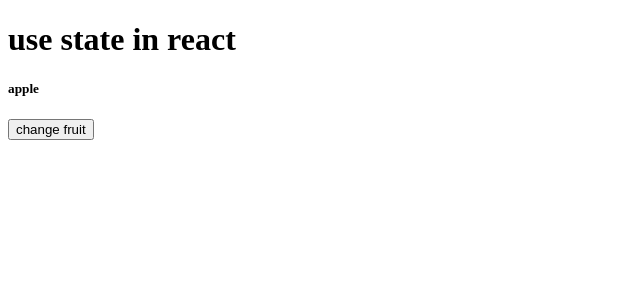
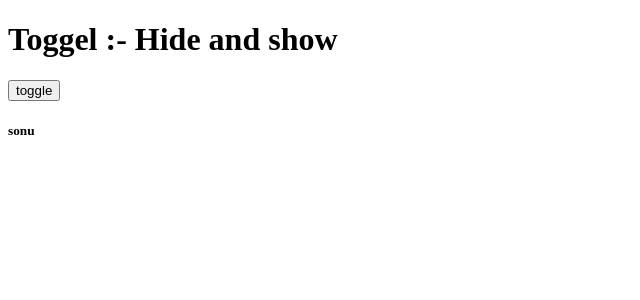
Before and after one commit to Sonukumar201995/React-practice-03, a React (Vite) app: page / in a window 1280 px wide. Shown: the top 300 px of the page, without its empty margins (0-640 px from the left). Built offline with nearby package versions, Linux system fonts and the light colour scheme.

Commit message:
toggle case hide and show

```diff
--- a/src/App.jsx
+++ b/src/App.jsx
@@ -2,12 +2,16 @@ import { useState } from "react";
 
 function App()
 {
-  const [fruit,setFruit]=useState("apple")
+
+  const [display,setDisplay]=useState(true)
+
   return(
     <>
-      <h1>use state in react</h1>
-      <h5>{fruit}</h5>
-      <button onClick={()=>setFruit("banana")}>change fruit</button>
+      <h1>Toggel :- Hide and show</h1>
+      <button onClick={()=>setDisplay(!display)}>toggle</button>
+      {
+        display ?<h5>sonu</h5> :null
+      }
     </>
   )
 }
```
